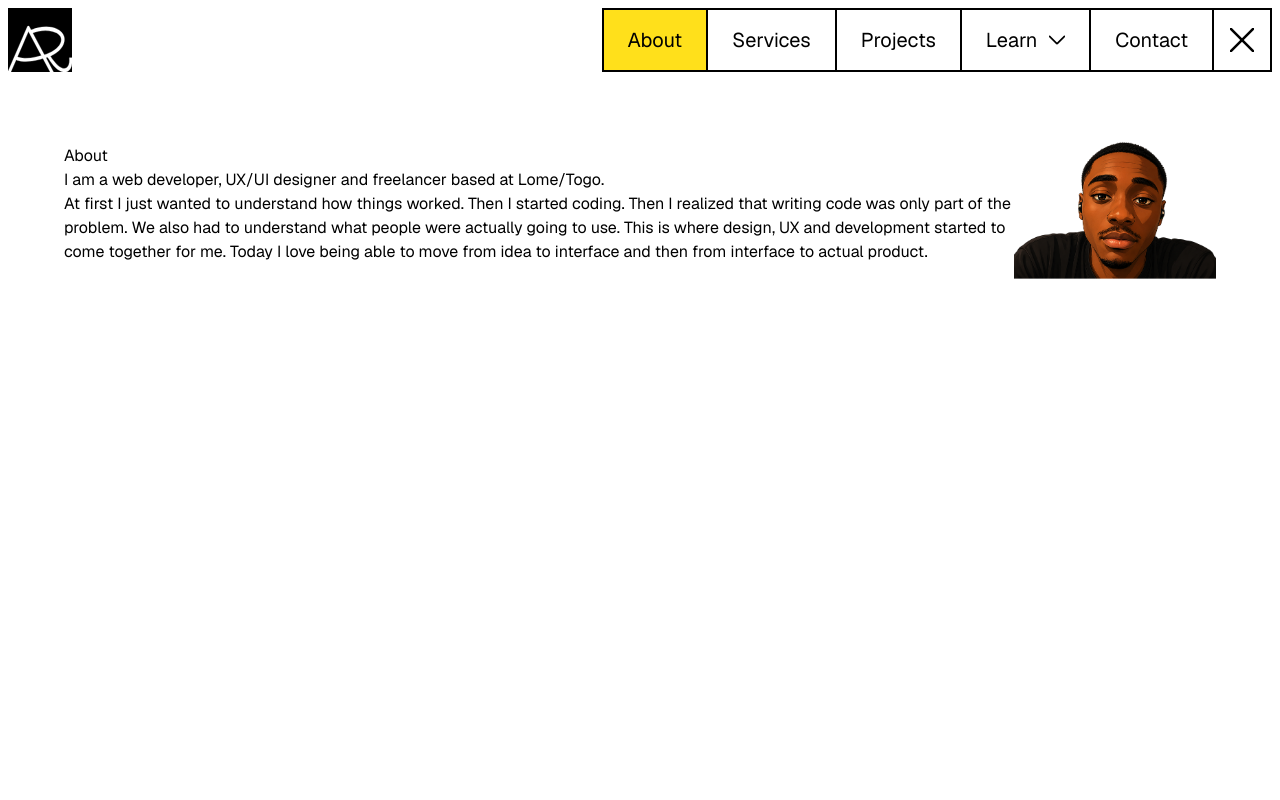
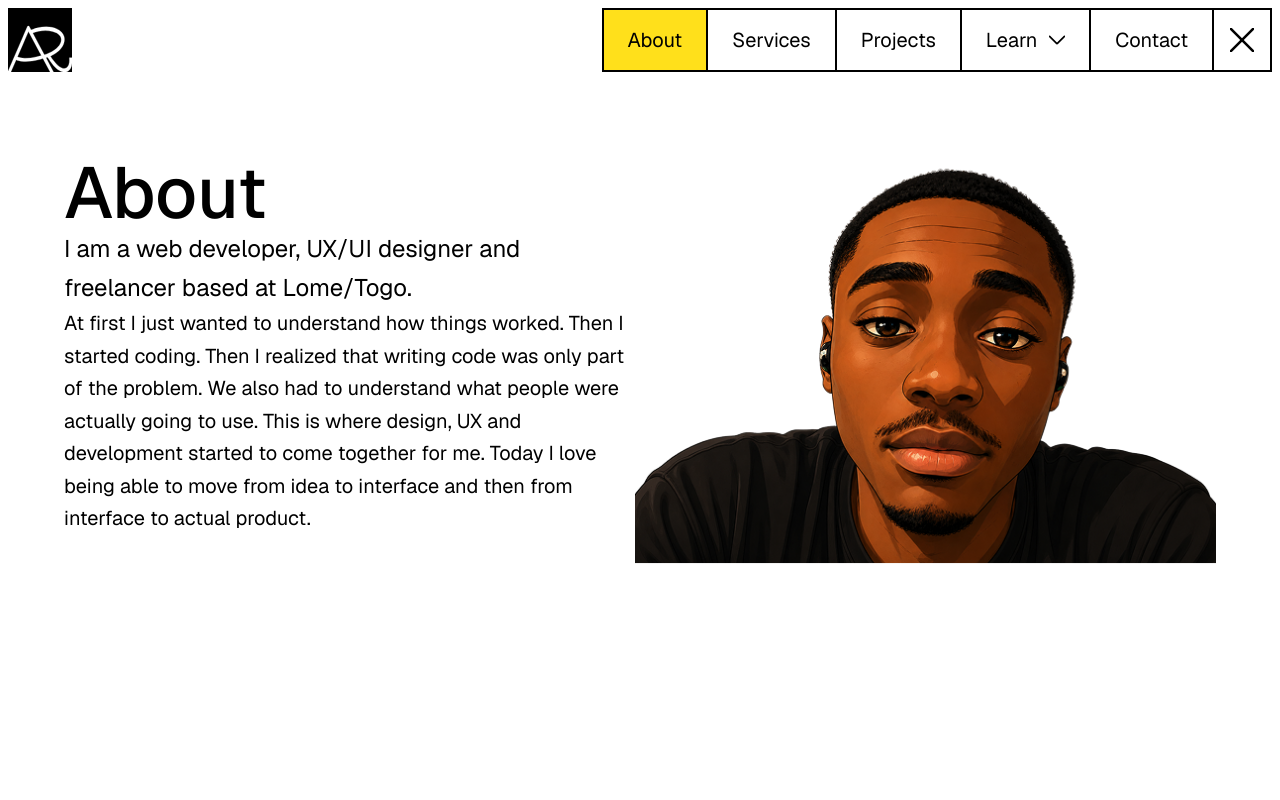
Before and after one commit to Rahim10020/rahim.design, a React (Vite) app: page /about in a window 1280 px wide. Shown: the top 800 px of the page. Built offline with nearby package versions, Linux system fonts and the light colour scheme; a web font is replaced by a local one.

Commit message:
coding about page

```diff
--- a/src/_pages/About.tsx
+++ b/src/_pages/About.tsx
@@ -5,12 +5,14 @@ export default function AboutPage() {
         <div className="mx-auto w-full max-w-6xl">
           <div className="flex items-center justify-between">
             <div>
-              <h1>About</h1>
-              <p>
+              <h1 className="text-4xl md:text-7xl font-medium text-foreground">
+                About
+              </h1>
+              <p className="text-foreground text-2xl leading-relaxed mx-auto max-w-xl">
                 I am a web developer, UX/UI designer and freelancer based at
                 Lome/Togo.
               </p>
-              <p>
+              <p className="text-foreground text-xl leading-relaxed mx-auto max-w-xl">
                 At first I just wanted to understand how things worked. Then I
                 started coding. Then I realized that writing code was only part
                 of the problem. We also had to understand what people were
@@ -21,7 +23,11 @@ export default function AboutPage() {
               </p>
             </div>
             <div>
-              <img src="/images/others/rahim-cartoon.png" alt="Rahim image" />
+              <img
+                src="/images/others/rahim-cartoon.png"
+                alt="Rahim image"
+                className="w-full h-full"
+              />
             </div>
           </div>
         </div>
```
